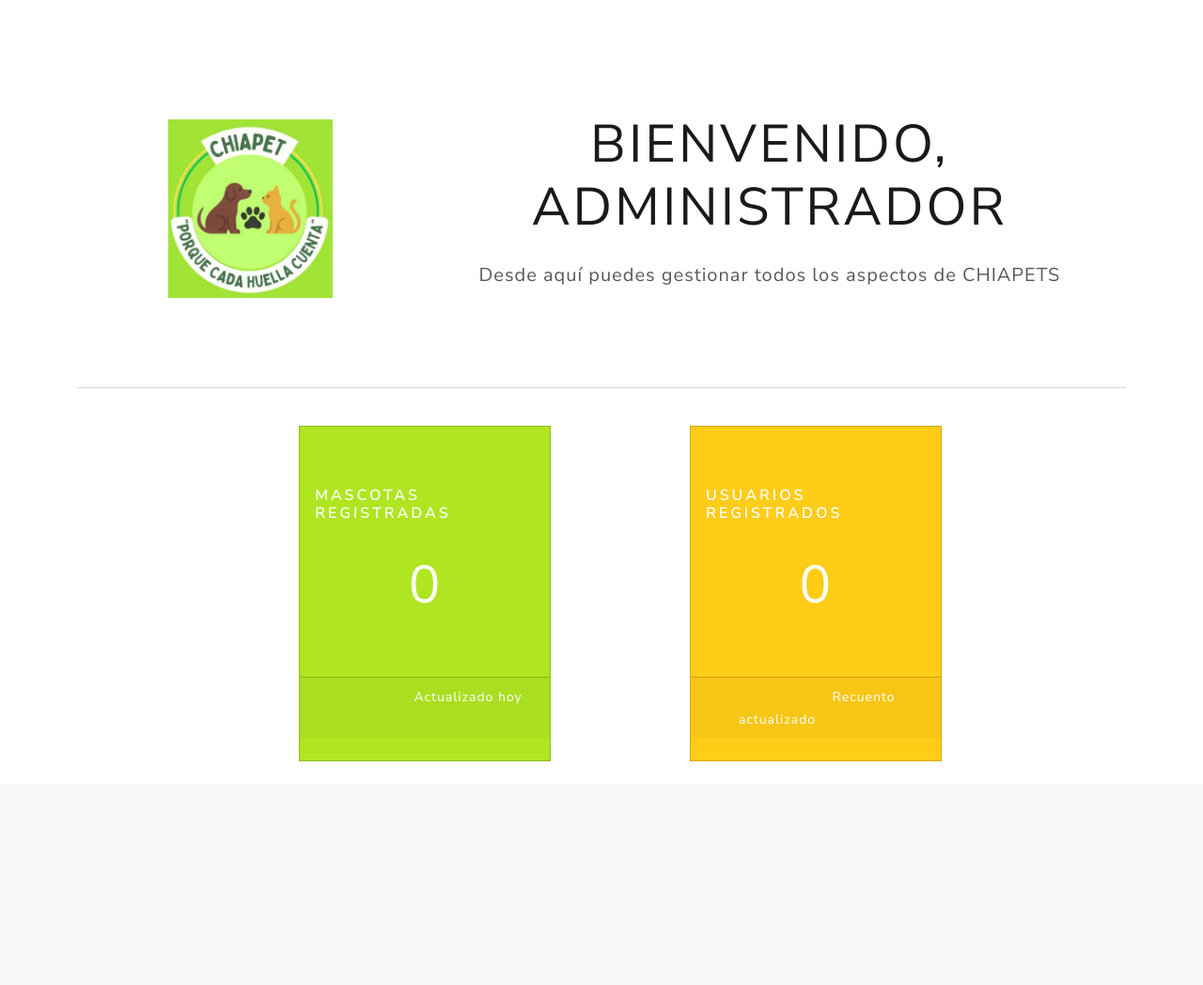
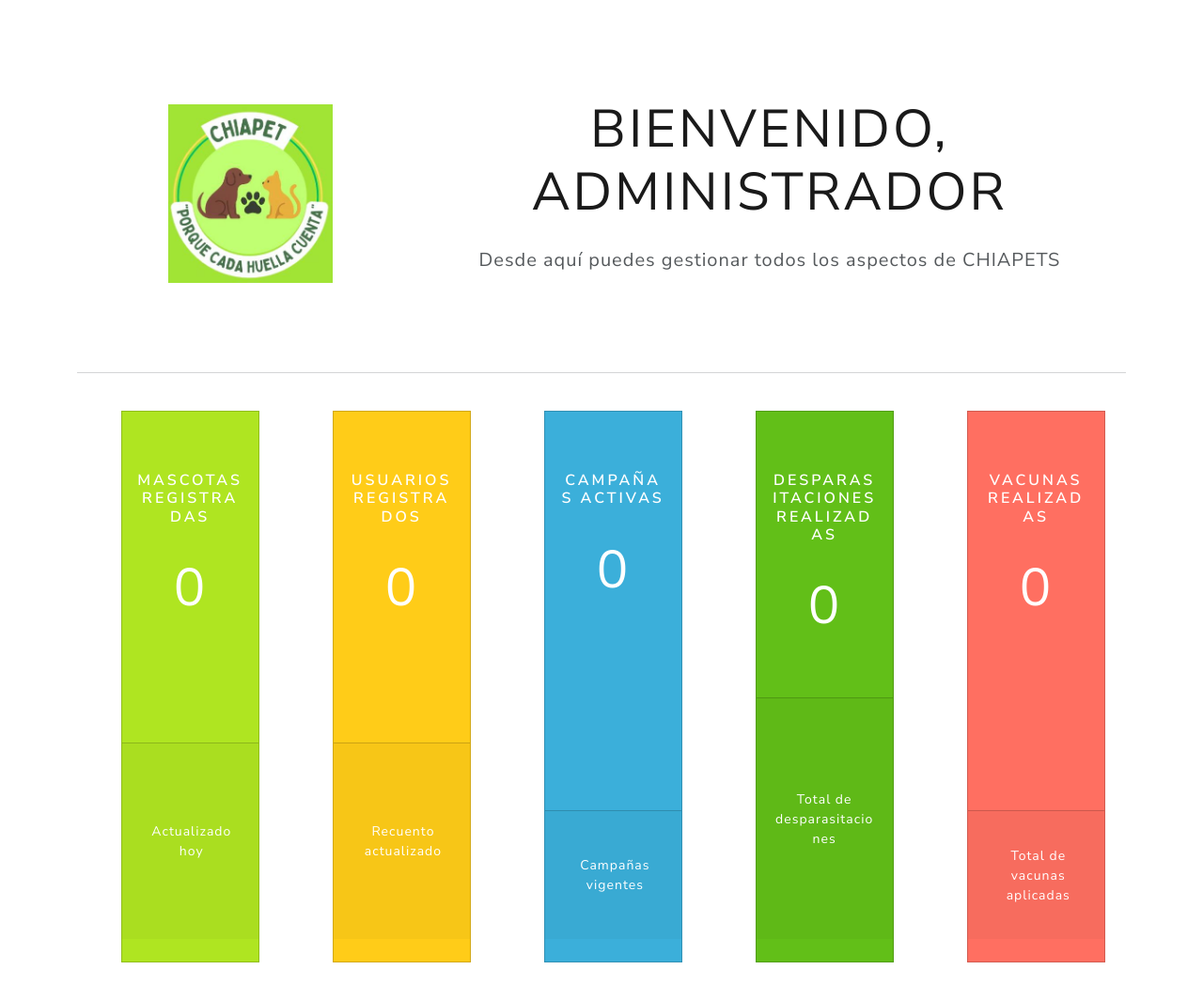
Before and after one commit to DanielaDazaW/ChiaPets, a PHP site: page /administrador/inicio.php in a window 1280 px wide; the page is wider, and only the part inside the window is pictured. Shown: the part 134-1182 px from the top of that part at 94% size. Before the commit the page ends 944 px from the top of that part, so only its background shows below. Run offline with PHP 8.4, Linux system fonts and the light colour scheme; data that the repository does not hold is empty.

Commit message:
version1.8

```diff
--- a/administrador/inicio.php
+++ b/administrador/inicio.php
@@ -13,9 +13,28 @@ $sentenciaUsuarios = $conexion->prepare("SELECT COUNT(*) AS total FROM personas"
 $sentenciaUsuarios->execute();
 $rowUsuarios = $sentenciaUsuarios->fetch(PDO::FETCH_ASSOC);
 $totalUsuarios = $rowUsuarios['total'];
+
+// Campañas Activas (donde fecha_fin es mayor o igual a hoy)
+$sentenciaCampanas = $conexion->prepare("SELECT COUNT(*) AS total FROM campanias WHERE fecha_fin >= CURDATE()");
+$sentenciaCampanas->execute();
+$rowCampanas = $sentenciaCampanas->fetch(PDO::FETCH_ASSOC);
+$totalCampanas = $rowCampanas['total'];
+
+// Desparasitaciones Realizadas
+$sentenciaDesparasitaciones = $conexion->prepare("SELECT COUNT(*) AS total FROM desparasitaciones");
+$sentenciaDesparasitaciones->execute();
+$rowDesparasitaciones = $sentenciaDesparasitaciones->fetch(PDO::FETCH_ASSOC);
+$totalDesparasitaciones = $rowDesparasitaciones['total'];
+
+// Vacunas Realizadas
+$sentenciaVacunas = $conexion->prepare("SELECT COUNT(*) AS total FROM vacunas");
+$sentenciaVacunas->execute();
+$rowVacunas = $sentenciaVacunas->fetch(PDO::FETCH_ASSOC);
+$totalVacunas = $rowVacunas['total'];
 ?>
 
-<div class="container mt-4">
+
+<div class="container mt-2">
     <div class="row align-items-center mb-4 justify-content-center">
         <div class="col-auto">
             <img src="../img/chiapet3.png" alt="Logo CHIAPETS" style="height: 190px;">
@@ -26,26 +45,59 @@ $totalUsuarios = $rowUsuarios['total'];
         </div>
     </div>
     <hr>
-    <div class="row justify-content-center">
-        <div class="col-12 col-md-4 mb-4 d-flex justify-content-center">
-            <div class="card text-white" style="background: #AFE521; width: 280px;">
+    <div class="row justify-content-center flex-nowrap" style="overflow-x:auto;">
+        <div class="col-12 col-md-2 mb-4 d-flex justify-content-center">
+            <div class="card text-white" style="background: #AFE521; width: 700px;">
                 <div class="card-body">
-                    <h5 class="card-title">Mascotas Registradas</h5>
+                    <h5 class="card-title text-center">Mascotas Registradas</h5>
                     <p class="card-text display-4 text-center"><?php echo $totalMascotas; ?></p>
                 </div>
-                <div class="card-footer text-center">
-                    <small>Actualizado hoy</small>
+                <div class="card-footer d-flex align-items-center justify-content-center">
+                    <small class="w-100 text-center">Actualizado hoy</small>
                 </div>
             </div>
         </div>
-        <div class="col-12 col-md-4 mb-4 d-flex justify-content-center">
-            <div class="card text-white" style="background: #FFCC18; width: 280px;">
+        <div class="col-12 col-md-2 mb-4 d-flex justify-content-center">
+            <div class="card text-white" style="background: #FFCC18; width: 700px;">
                 <div class="card-body">
-                    <h5 class="card-title">Usuarios Registrados</h5>
+                    <h5 class="card-title text-center">Usuarios Registrados</h5>
                     <p class="card-text display-4 text-center"><?php echo $totalUsuarios; ?></p>
                 </div>
-                <div class="card-footer text-center">
-                    <small>Recuento actualizado</small>
+                <div class="card-footer d-flex align-items-center justify-content-center">
+                    <small class="w-100 text-center">Recuento actualizado</small>
+                </div>
+            </div>
+        </div>
+        <div class="col-12 col-md-2 mb-4 d-flex justify-content-center">
+            <div class="card text-white" style="background: #3BAFDA; width: 700px;">
+                <div class="card-body">
+                    <h5 class="card-title text-center">Campañas Activas</h5>
+                    <p class="card-text display-4 text-center"><?php echo $totalCampanas; ?></p>
+                </div>
+                <div class="card-footer d-flex align-items-center justify-content-center">
+                    <small class="w-100 text-center">Campañas vigentes</small>
+                </div>
+            </div>
+        </div>
+        <div class="col-12 col-md-2 mb-4 d-flex justify-content-center">
+            <div class="card text-white" style="background: #62BF18; width: 700px;">
+                <div class="card-body">
+                    <h5 class="card-title text-center">Desparasitaciones Realizadas</h5>
+                    <p class="card-text display-4 text-center"><?php echo $totalDesparasitaciones; ?></p>
+                </div>
+                <div class="card-footer d-flex align-items-center justify-content-center">
+                    <small class="w-100 text-center">Total de desparasitaciones</small>
+                </div>
+            </div>
+        </div>
+        <div class="col-12 col-md-2 mb-4 d-flex justify-content-center">
+            <div class="card text-white" style="background: #FF6F61; width: 700px;">
+                <div class="card-body">
+                    <h5 class="card-title text-center">Vacunas Realizadas</h5>
+                    <p class="card-text display-4 text-center"><?php echo $totalVacunas; ?></p>
+                </div>
+                <div class="card-footer d-flex align-items-center justify-content-center">
+                    <small class="w-100 text-center">Total de vacunas aplicadas</small>
                 </div>
             </div>
         </div>
```
Also changed, not shown: img/1759106564_IMG-20250330-WA0044.jpg (added), img/1759106608_IMG-20250330-WA0044.jpg (added).
